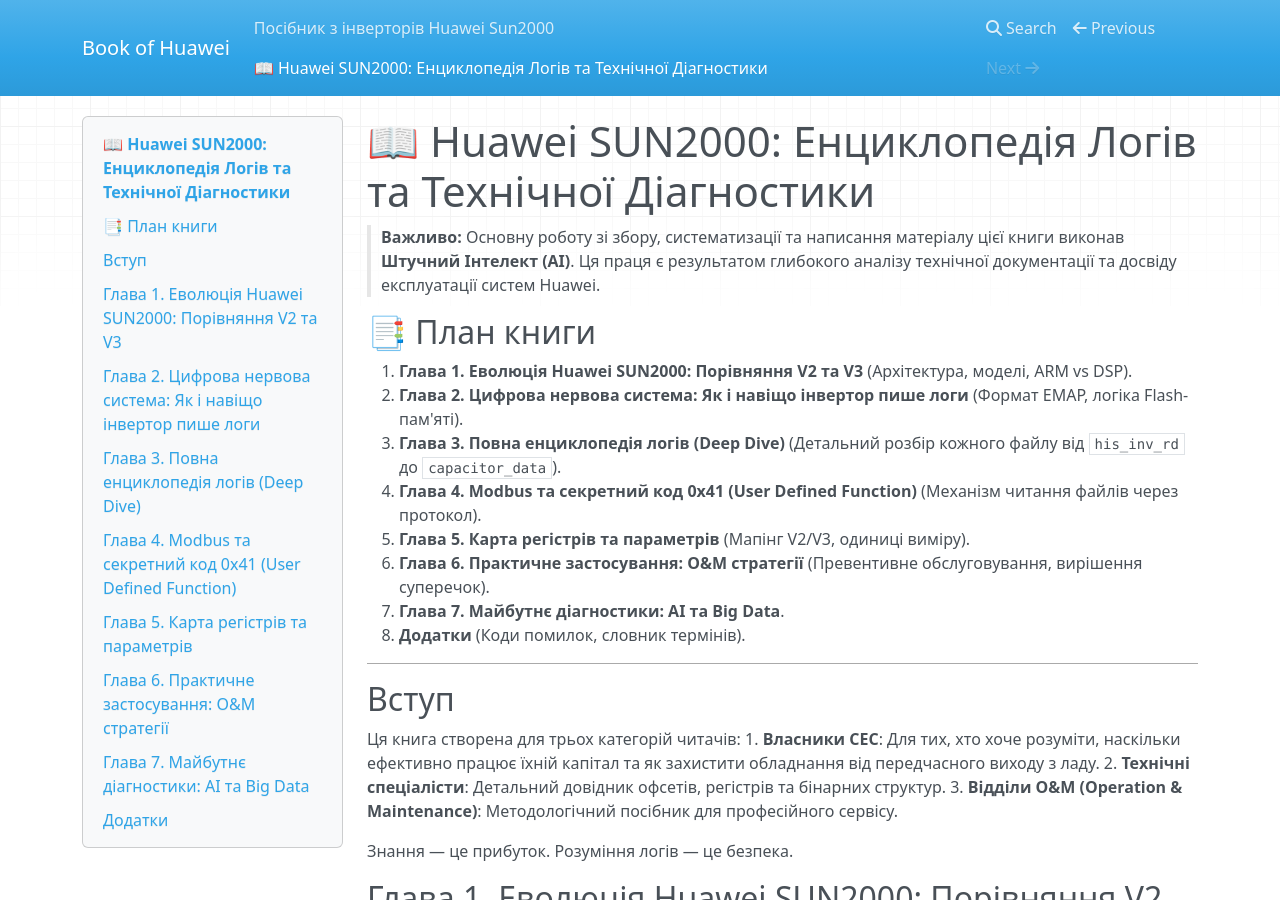
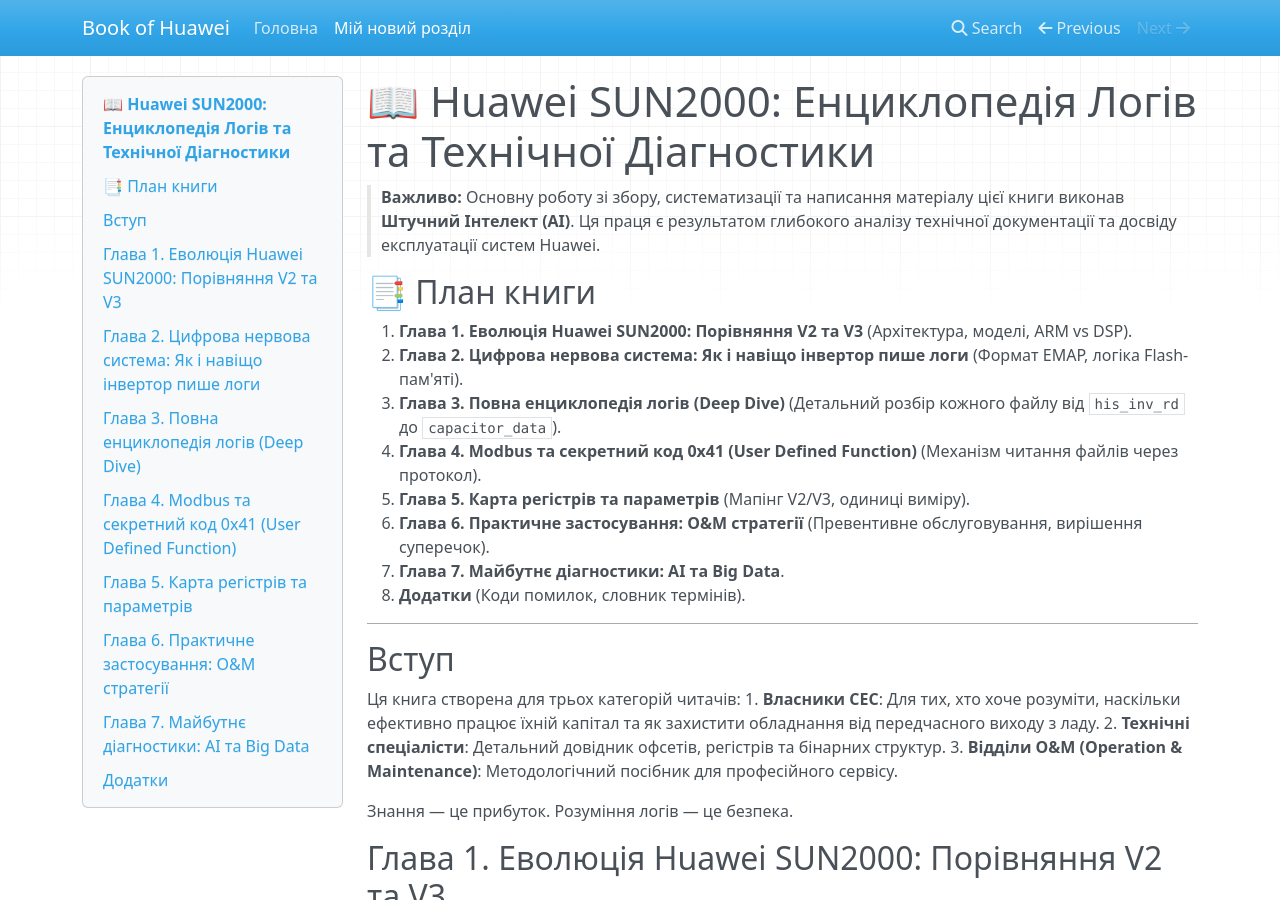
Before and after one commit to andysu/HuaBook, an MkDocs documentation site: the page built from docs/HuaweiBook.md, in a window 1280 px wide and 900 px high. Built offline with MkDocs 1.6.1, drawn with Linux system fonts in a browser that asks for light colours; nearby versions of some CDN libraries.

Commit message:
Add navigation section to mkdocs.yml

```diff
--- a/mkdocs.yml
+++ b/mkdocs.yml
@@ -1,4 +1,9 @@
 site_name: Book of Huawei
+
+# Секція навігації (важливо!)
+nav:
+  - Головна: index.md
+  - Мій новий розділ: HuaweiBook.md  # Додайте ваш файл тут
 
 # Додайте цю секцію para налаштування плагінів
 plugins:
```
